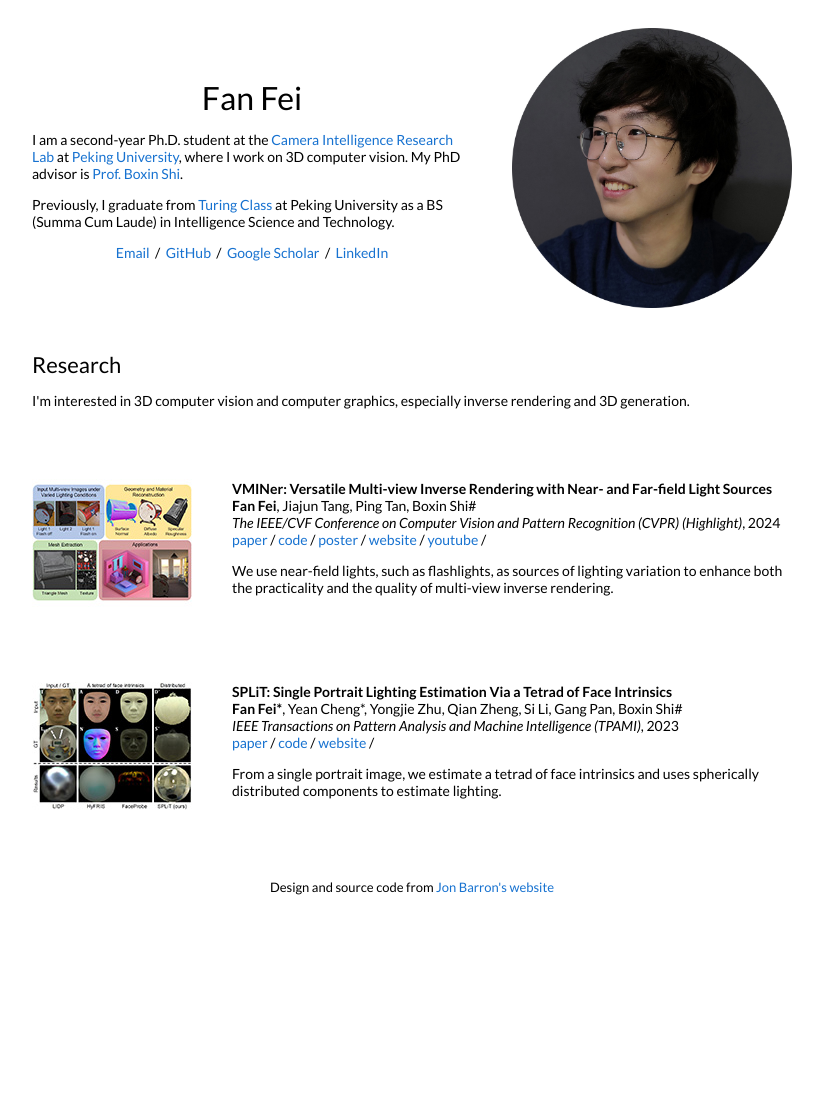
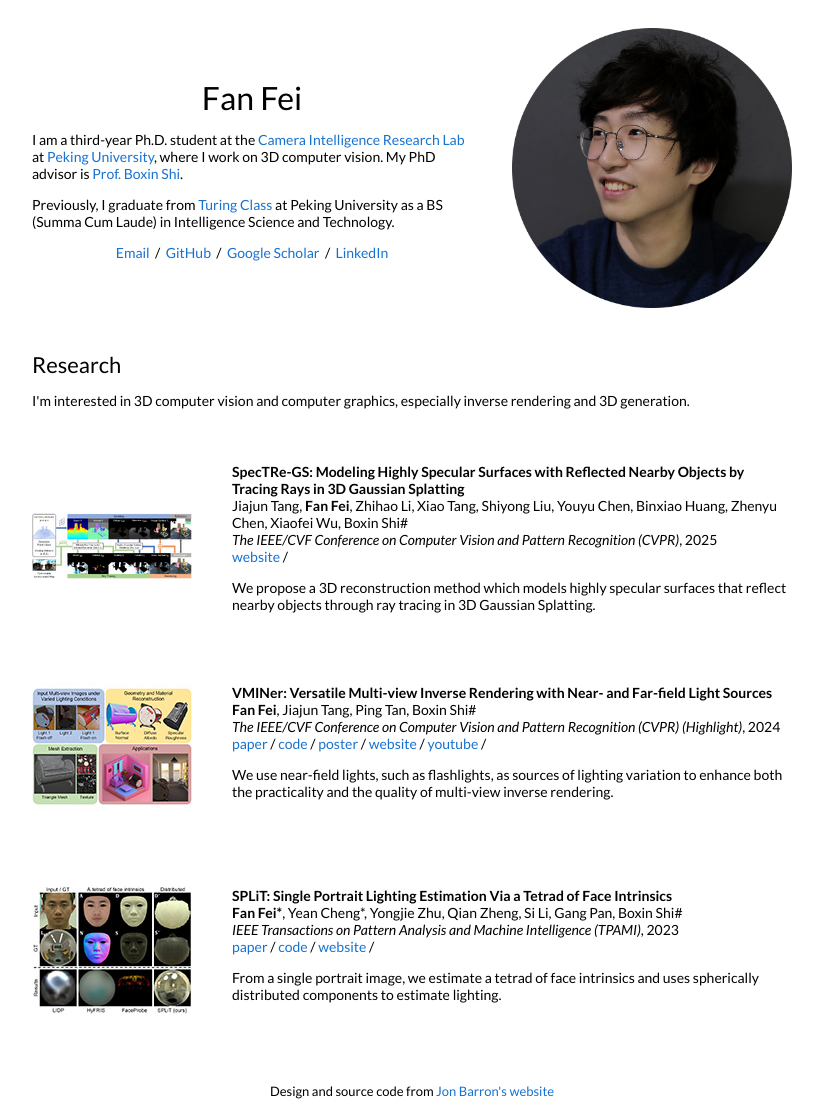
Before and after one commit to costrice/costrice.github.io, a Jekyll site: the page built from _posts/2025-03-24-spectre_gs.markdown, in a window 1280 px wide. Shown: the whole page, without its empty margins (228-1051 px from the left). Built offline with Jekyll 4.4.1, drawn with Linux system fonts in a browser that asks for light colours; before the commit the page ends 916 px from its top, so only the background shows below that.

Commit message:
Update grade; Add SpecTRe-GS.

```diff
--- a/_layouts/default.html
+++ b/_layouts/default.html
@@ -42,7 +42,7 @@
                             Fan Fei
                         </h1>
                         <p>
-                            I am a second-year Ph.D. student at the
+                            I am a third-year Ph.D. student at the
                             <a href="https://camera.pku.edu.cn/">Camera Intelligence Research Lab</a>
                             at <a href="https://english.pku.edu.cn/">Peking University</a>,
                             where I work on 3D computer vision.
@@ -69,7 +69,7 @@
                     <td style="padding:2.5%;width:40%;max-width:40%">
                         <img style="width:100%;max-width:100%"
                              alt="profile photo"
-                             src="images/circle-avatar.jpg">
+                             src="../images/circle-avatar.jpg">
                     </td>
                 </tr>
             </table>
--- /dev/null
+++ b/_posts/2025-03-24-spectre_gs.markdown
@@ -0,0 +1,16 @@
+---
+layout: post
+title:  "SpecTRe-GS: Modeling Highly Specular Surfaces with Reflected Nearby Objects by Tracing Rays in 3D Gaussian Splatting"
+date:   2025-03-24 12:00:00 +08:00
+image: /images/spectre_gs.png
+categories: research
+author: "Fan Fei"
+authors: "Jiajun Tang, <strong>Fan Fei</strong>, Zhihao Li, Xiao Tang, Shiyong Liu, Youyu Chen, Binxiao Huang, Zhenyu Chen, Xiaofei Wu, Boxin Shi#"
+venue: "The IEEE/CVF Conference on Computer Vision and Pattern Recognition (CVPR)"
+#paper: /pdfs/split.pdf
+#code: https://github.com/costrice/split
+website: https://spectre-gs.github.io/
+---
+
+We propose a 3D reconstruction method which models highly specular surfaces that reflect nearby objects through
+ray tracing in 3D Gaussian Splatting.
```
Also changed, not shown: images/spectre_gs.png (added), tn/images/spectre_gs.png (added).
